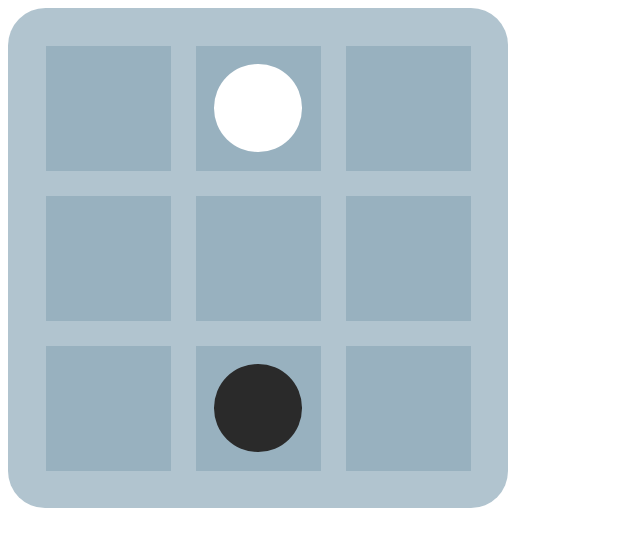
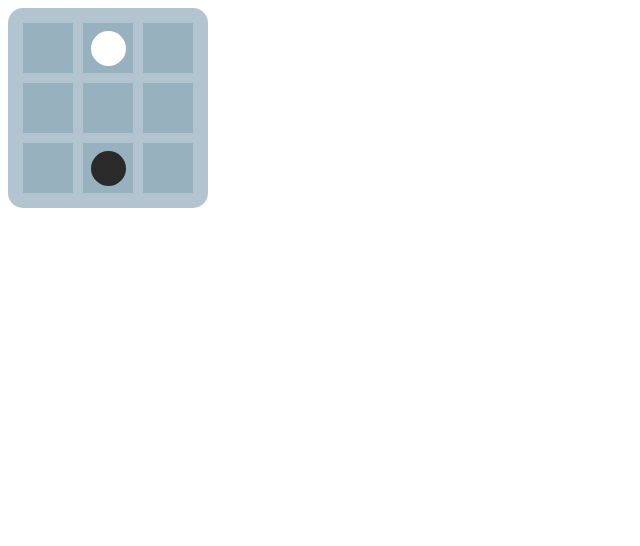
Before and after one commit to haruyama480/hr-quoridor-viewer, a Svelte app: page / in a window 1280 px wide. Shown: the top 546 px of the page, without its empty margins (0-640 px from the left). Built offline with nearby package versions, Linux system fonts and the light colour scheme.

Commit message:
css variable

```diff
--- a/src/App.svelte
+++ b/src/App.svelte
@@ -2,4 +2,4 @@
   import SimpleBoard from "./sample/SimpleBoard.svelte";
 </script>
 
-<SimpleBoard grid_size={3} />
+<SimpleBoard grid_size={3} board_size="200px" />
--- a/src/sample/SimpleBoard.svelte
+++ b/src/sample/SimpleBoard.svelte
@@ -8,9 +8,10 @@
   import { HrQuoridorLayout, None, Piece } from "../HrQuoridorLayout";
   import HrQuoridorView from "../HrQuoridorView.svelte";
 
+  export let board_size = "500px";
   export let grid_size = 9;
+
   const game_player_size = 2;
-
   const ql = new HrQuoridorLayout(grid_size);
 
   let current_player_id = -1; // 0-index
@@ -67,7 +68,7 @@
   }
 </script>
 
-<div style="height: 500px; width:500px; margin: 0px; padding: 0px;">
+<div style="--board-area: {board_size}">
   <HrQuoridorView
     {grid_size}
     {current_player_id}
@@ -75,3 +76,10 @@
     on:clickCell={clickCell}
   />
 </div>
+
+<style>
+  div {
+    height: var(--board-area);
+    width: var(--board-area);
+  }
+</style>
```
